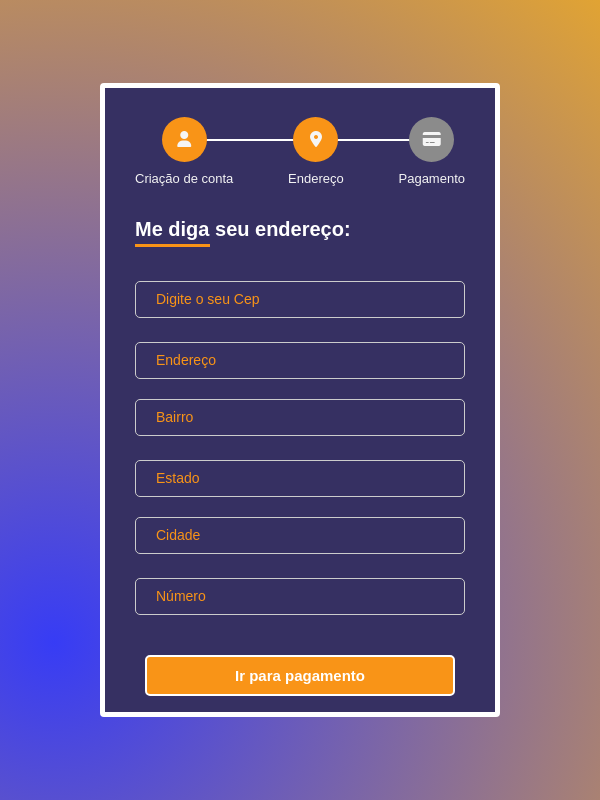
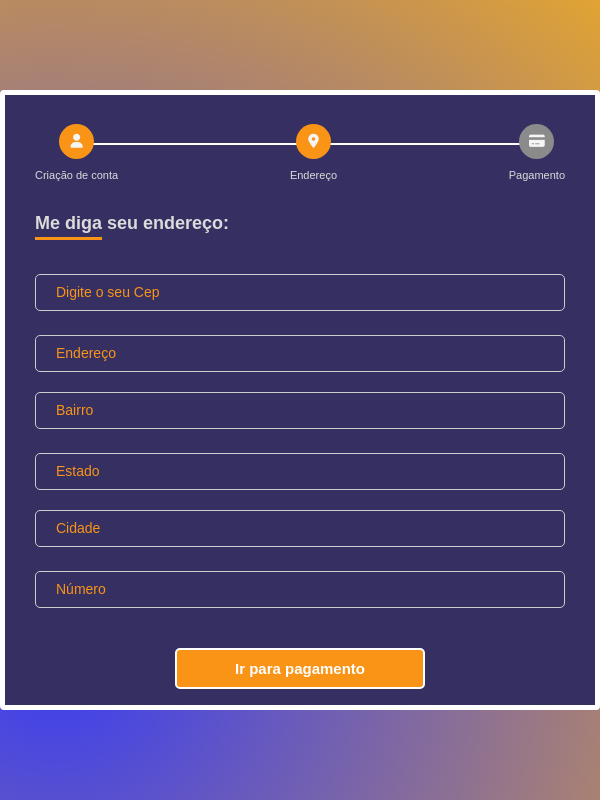
Before and after one commit to Gabriell0610/API-Cep, a plain HTML site: page index.html in a window 600 px wide. Drawn offline with Linux system fonts and the light colour scheme.

Commit message:
media query / styles

```diff
--- a/index.html
+++ b/index.html
@@ -13,6 +13,7 @@
     />
     <link rel="stylesheet" href="styles/styles.css">
     <link rel="stylesheet" href="styles/mediaQuery.css">
+    <link rel="stylesheet" href="styles/color.css">
   </head>
   <body>
     <main class="container">
--- /dev/null
+++ b/styles/color.css
@@ -0,0 +1,8 @@
+:root {
+    --bg-color: #363062;
+    --white: #fff;
+    --gray-dark: #8b8b8b;
+    --yellow: #F99417;
+    --white-dark: #dbdbdb;
+    --gray: #ccc;
+}
--- a/styles/mediaQuery.css
+++ b/styles/mediaQuery.css
@@ -1,7 +1,6 @@
-@media (min-width: 320px) and (max-width: 380px) {
+@media(max-width: 480px) {
     .container {
-        width: 400px;
-        padding: 0 30px;
+       width: 100%;
     }
 
     .form {
@@ -65,13 +64,9 @@
     }
 }
 
-
-
-@media (min-width: 381px) and (max-width: 425px)  {
-
+@media(min-width: 481px) and (max-width: 767px)  {
     .container {
-        width: 500px;
-        overflow: hidden;
+        width: 100%;
      }
 
      .form {
@@ -79,30 +74,21 @@
          flex-direction: column;
      }
 
+     .form-card input {
+         width: 250px;
+     }
+
      .line {
          border-bottom: 2px solid #ffffff;
          position: absolute;
-        width: 65%;
-        top: 22.5px;
+         width: 78%;
+         top: 18.5px;
          z-index: -1;
-        left: 20%;
+         left: 12%;
      }
 
      .title h1 {
-        font-size: 20px;
-    }
-
-    .descricao {
-        font-size: 13px;
-    }
-
-    .title::after {
-        content: "";
-        border-bottom: 3px solid #F99417;
-        left: 30px;
-        width: 75px;
-        height: 3px;
-        position: absolute;
+         font-size: 18px;
      }
 
      #btn {
@@ -111,63 +97,35 @@
      }
 
      .btn {
-        width: 310px;
+         width: 250px;
+     }
+
+     .descricao {
+         font-size: 11px;
+     }
+
+     .etapa i {
+         background-color: #8b8b8b;
+         width: 35px;
+         height: 35px;
+         line-height: 35px;
+         border-radius: 50%;
+         margin-bottom: .6rem;
+         color: #F5F5F5;
+         text-align: center;
+         font-size: 14px;
+     }
+
+     .title::after {
+         content: "";
+         border-bottom: 3px solid #F99417;
+         left: 30px;
+         width: 67px;
+         height: 3px;
+         position: absolute;
      }
 
      .form-container input {
          width: 100%;
      }
 }
-
-@media (min-width: 426px) and (max-width: 767px)   {
-    .container {
-        width: 400px;
-        overflow: hidden;
-    }
-
-    .form {
-        display: flex;
-        flex-direction: column;
-    }
-
-    .line {
-        border-bottom: 2px solid #ffffff;
-        position: absolute;
-        width: 65%;
-        top: 22.5px;
-        z-index: -1;
-        left: 20%;
-    }
-
-    .title h1 {
-        font-size: 20px;
-    }
-
-    .descricao {
-        font-size: 13px;
-    }
-
-    .title::after {
-        content: "";
-        border-bottom: 3px solid #F99417;
-        left: 30px;
-        width: 75px;
-        height: 3px;
-        position: absolute;
-    }
-
-    #btn {
-        text-align: center;
-        float: none;
-    }
-
-    .btn {
-        width: 310px;
-    }
-
-    .form-container input {
-        width: 100%;
-    }
-
-
-}
--- a/styles/styles.css
+++ b/styles/styles.css
@@ -16,8 +16,8 @@ body{
 .container {
     width: 700px;
     border-radius: 4px;
-    border: 5px solid #ffffff;
-    background-color: #363062;
+    border: 5px solid var(--white);
+    background-color: var(--bg-color);
 }
 
 
@@ -39,28 +39,28 @@ body{
 }
 
 .etapa i {
-    background-color: #8b8b8b;
+    background-color: var(--gray-dark);
     width: 45px;
     height: 45px;
     line-height: 45px;
     border-radius: 50%;
     margin-bottom: .6rem;
-    color: #F5F5F5;
+    color: var(--white);
     text-align: center;
 }
 
 .etapa .active {
-    background-color: #F99417;
+    background-color: var(--yellow);
 }
 
 .descricao {
     font-size: 16px;
-    color: #F5F5F5;
+    color: var(--white-dark);
     font-weight: 300;
 }
 
 .line {
-    border-bottom: 2px solid #ffffff;
+    border-bottom: 2px solid var(--white);
     position: absolute;
     width: 80%;
     top: 22.5px;
@@ -71,13 +71,13 @@ body{
 .title {
     margin-top: 2rem;
     padding: 0 30px;
-    color: #fff;
+    color: var(--white-dark);
     position: relative;
 }
 
 .title::after {
     content: "";
-    border-bottom: 3px solid #F99417;
+    border-bottom: 3px solid var(--yellow);
     left: 30px;
     width: 120px;
     height: 3px;
@@ -93,21 +93,21 @@ body{
 .form-container input {
     padding: 10px 20px;
     width: 100%;
-    border: 1px solid #ccc;
+    border: 1px solid var(--gray);
     border-radius: 5px;
-    background-color: #363062;
-    color: #fff;
+    background-color: var(--bg-color);
+    color: var(--white);
 
 }
 
 .form-container input:focus {
     outline: none;
-    border: 1px solid #F99417;
+    border: 1px solid var(--yellow);
 }
 
 .form-container input::placeholder {
     font-size: 14px;
-    color: #F99417;
+    color: var(--yellow);
 }
 
 input[type=number]::-webkit-inner-spin-button,
@@ -123,7 +123,7 @@ input[type=number]::-webkit-outer-spin-button {
 }
 
 .form-card input {
-    width: 309px;
+    width: 305px;
 }
 
 .span-required {
@@ -141,10 +141,10 @@ input[type=number]::-webkit-outer-spin-button {
 
 .btn {
     padding: 10px 25px;
-    border: 2px solid #fff;
+    border: 2px solid var(--white);
     border-radius: 5px;
-    color: #fff;
-    background-color: #F99417;
+    color: var(--white);
+    background-color: var(--yellow);
     font-size: 15px;
     font-weight: 600;
     transition: color 0.4s;
```
Lines whose indentation alone changed are shown as unchanged.
